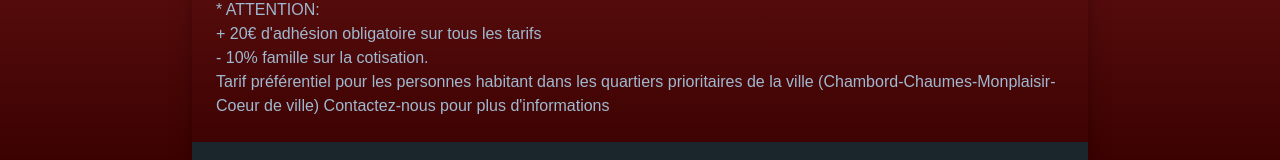
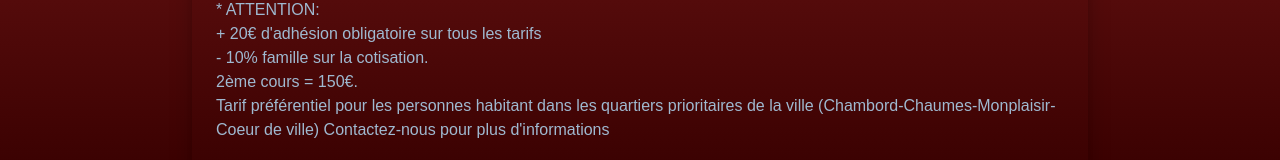
Before and after one commit to bastientrevisan/kidsarethefuture, a Next.js app: page /cours in a window 1280 px wide. Shown: the part 609-769 px from the top of the page. Built offline with nearby package versions, Linux system fonts and the light colour scheme; no server answers; the database is empty.

Commit message:
[DEV] Corrections MAJ rentrée 2026-2027

```diff
--- a/app/cours/Breaking.jsx
+++ b/app/cours/Breaking.jsx
@@ -26,7 +26,7 @@ export default function Breaking() {
 	<div role='tablist' className='tabs tabs-border tabs-xl bg-neutral'>
 	  <input type='radio' name='Cours' role='tab' className='tab' aria-label='Débutant' defaultChecked />
 		<div role='tabpanel' className='tab-content p-10'>
-      <div className='lg:flex gap-6'>
+      <div className='lg:flex gap-4'>
         {afficherCours("Débutant")}
       </div>
 		</div>
--- a/app/cours/page.jsx
+++ b/app/cours/page.jsx
@@ -54,6 +54,7 @@ export default function Cours() {
           * ATTENTION:
           <li>+ 20€ d'adhésion obligatoire sur tous les tarifs</li>
           <li>- 10% famille sur la cotisation.</li>
+          <li>2ème cours = 150€.</li>
           <li>Tarif préférentiel pour les personnes habitant dans les quartiers prioritaires de la ville (Chambord-Chaumes-Monplaisir-Coeur de ville)
               Contactez-nous pour plus d'informations</li>
         </ul>
--- a/components/CarteCours.jsx
+++ b/components/CarteCours.jsx
@@ -33,9 +33,12 @@ export default function CarteCours (props) {
           <div>{ props.lieu }</div>
           ) : null
           }
+          {props.tarif ? (
           <div className="card-actions justify-end">
             <div className="badge badge-info">{ props.tarif }€*</div>
-          </div>
+            </div>
+          ) : null
+          }
         </div>
       </div>
     </div>
```
